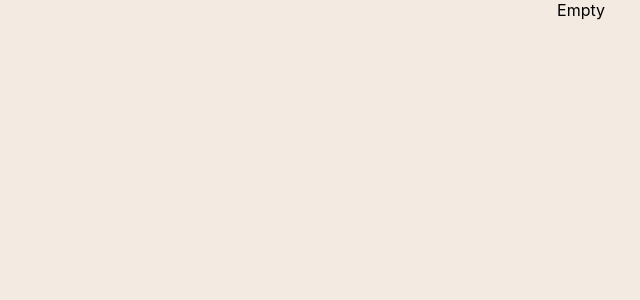
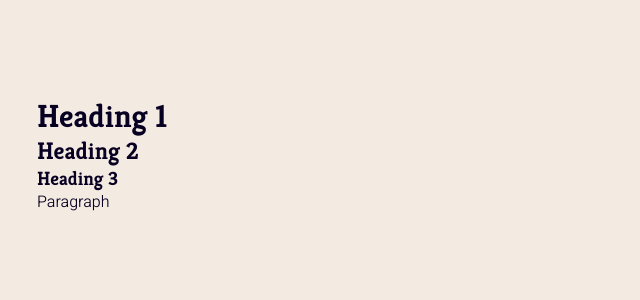
Before and after one commit to thomaswennhall/meetup, a React (Create React App) app: page / in a window 1280 px wide. Shown: the top 300 px of the page, without its empty margins (59-699 px from the left). Built offline with nearby package versions, Linux system fonts and the light colour scheme.

Commit message:
Add typography

```diff
--- a/src/App.styled.ts
+++ b/src/App.styled.ts
@@ -2,6 +2,7 @@ import styled from 'styled-components'
 
 export const Wrapper = styled.div`
   background-color: ${props => props.theme.colors.bg};
-  text-align: center;
+  padding: 6rem;
+  text-align: left;
   min-height: 100vh;
 `
--- a/src/App.tsx
+++ b/src/App.tsx
@@ -3,10 +3,17 @@ import { ThemeProvider } from 'styled-components'
 import { Wrapper } from './App.styled'
 import theme from './themes'
 
+import * as S from './themes/typography'
+
 function App() {
   return (
     <ThemeProvider theme={theme}>
-      <Wrapper className="App">Empty</Wrapper>
+      <Wrapper className="App">
+        <S.H1>Heading 1</S.H1>
+        <S.H2>Heading 2</S.H2>
+        <S.H3>Heading 3</S.H3>
+        <S.P>Paragraph</S.P>
+      </Wrapper>
     </ThemeProvider>
   )
 }
--- a/src/index.css
+++ b/src/index.css
@@ -1,13 +1,8 @@
-body {
+@import url('https://fonts.googleapis.com/css2?family=Kreon:wght@300;400;500;600;700&display=swap');
+@import url('https://fonts.googleapis.com/css2?family=Heebo:wght@100;200;300;400;500;600;700;800;900&display=swap');
+
+* {
   margin: 0;
-  font-family: -apple-system, BlinkMacSystemFont, 'Segoe UI', 'Roboto', 'Oxygen',
-    'Ubuntu', 'Cantarell', 'Fira Sans', 'Droid Sans', 'Helvetica Neue',
-    sans-serif;
-  -webkit-font-smoothing: antialiased;
-  -moz-osx-font-smoothing: grayscale;
+  padding: 0;
+  box-sizing: border-box;
 }
-
-code {
-  font-family: source-code-pro, Menlo, Monaco, Consolas, 'Courier New',
-    monospace;
-}
--- /dev/null
+++ b/src/themes/typography.ts
@@ -0,0 +1,30 @@
+import styled, { css } from 'styled-components'
+import theme from './'
+
+const baseHeading = css`
+  font-family: 'Kreon';
+  color: ${theme.colors.text.dark};
+`
+
+export const H1 = styled.h1`
+  ${baseHeading}
+`
+
+export const H2 = styled.h2`
+  ${baseHeading}
+`
+
+export const H3 = styled.h3`
+  ${baseHeading}
+  font-size: 1.2rem;
+`
+
+const baseText = css`
+  font-family: 'Heebo';
+  color: ${theme.colors.text.dark};
+`
+
+export const P = styled.p`
+  ${baseText}
+  font-weight: 300;
+`
```
